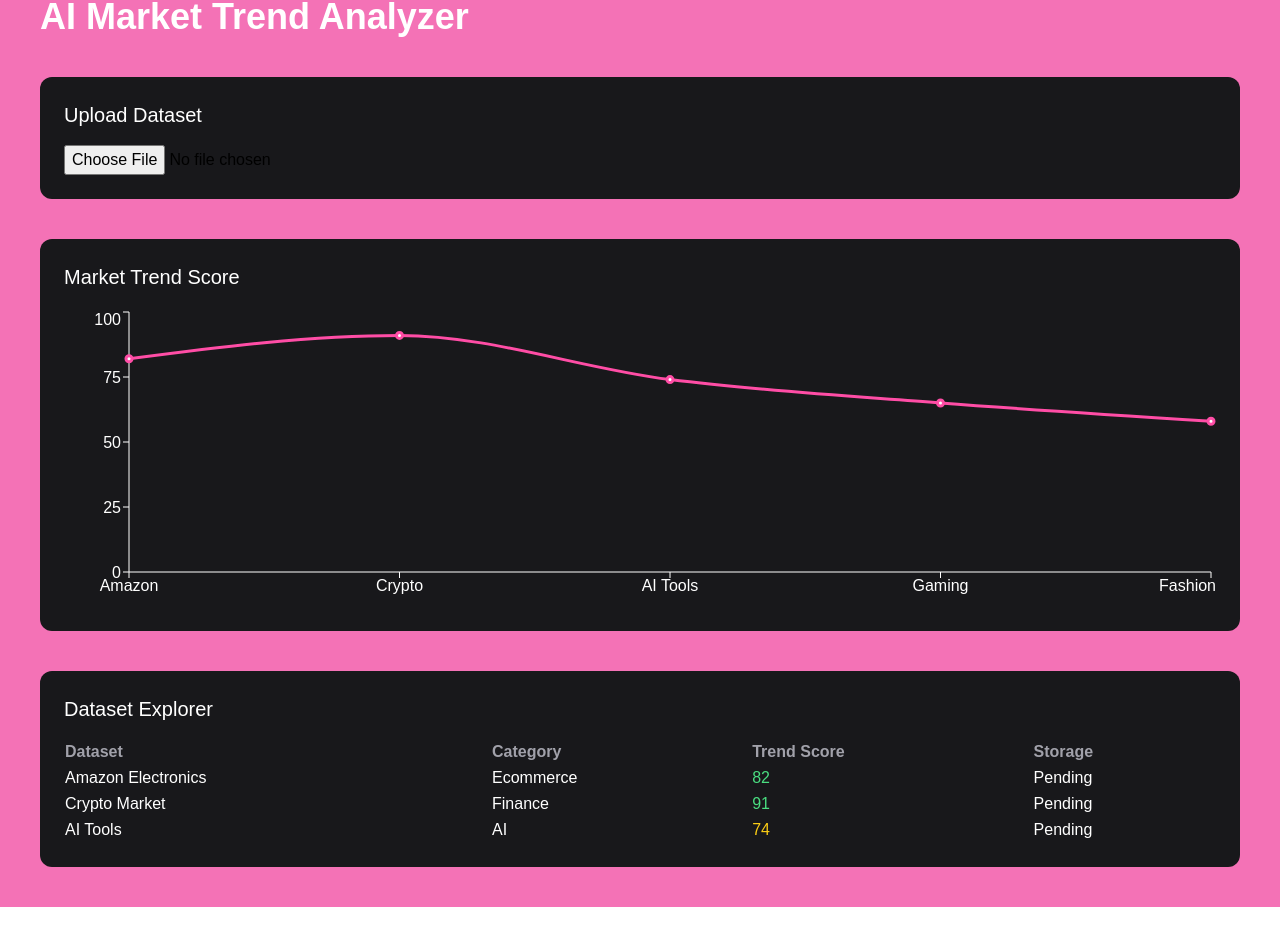
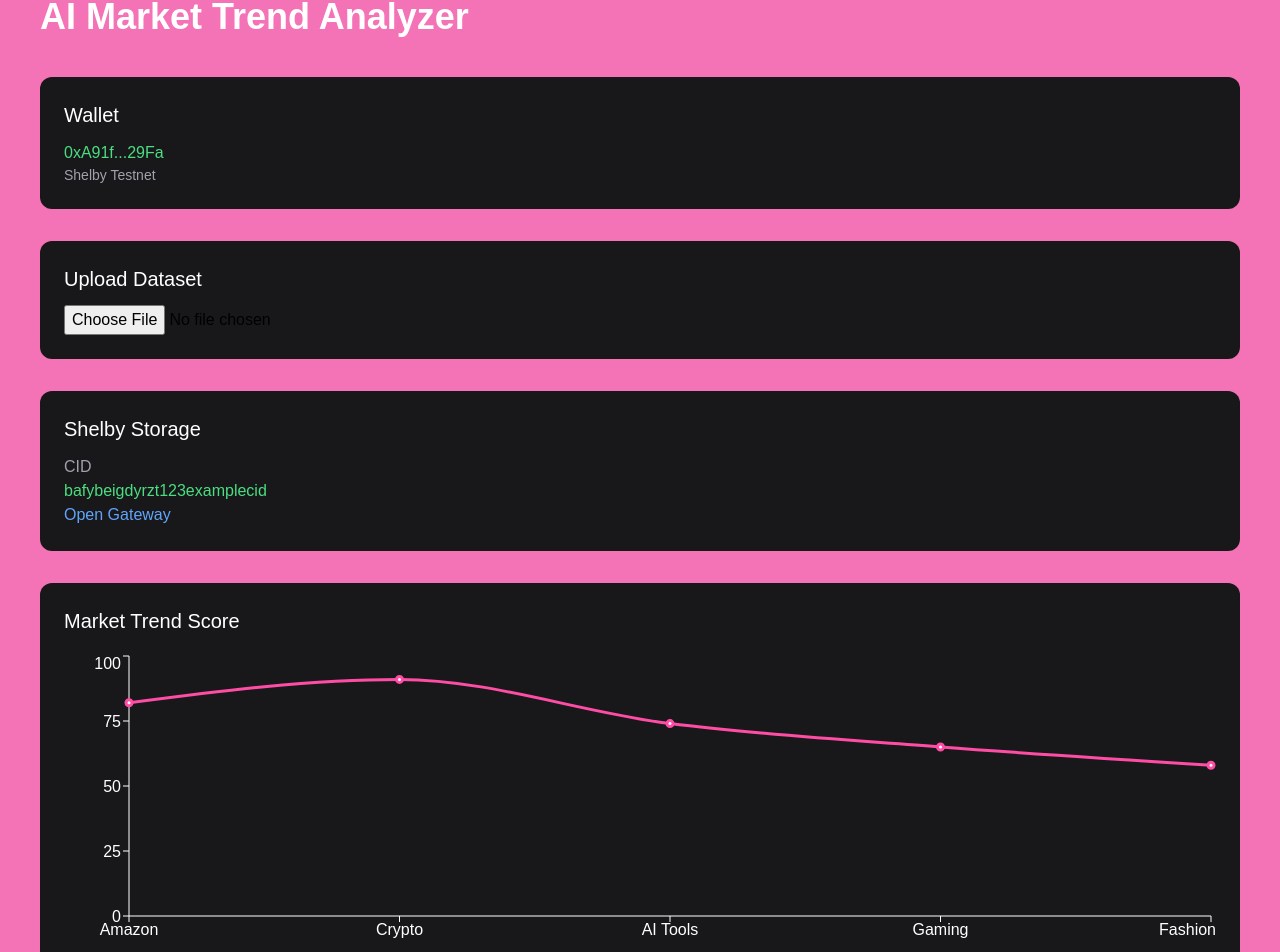
Before and after one commit to RUUUUUUUUUUUU/market-trend-analyzer, a Next.js app: page / in a window 1280 px wide. Shown: the part 43-995 px from the top of the page. Before the commit the page ends 950 px from the top, so only its background shows below. Built offline with nearby package versions, Linux system fonts and the light colour scheme.

Commit message:
dashboard upgrade

```diff
--- a/app/page.tsx
+++ b/app/page.tsx
@@ -1,112 +1,319 @@
 "use client"
 
+
+
 import { useState } from "react"
+
 import {
+
   LineChart,
+
   Line,
+
   XAxis,
+
   YAxis,
+
   Tooltip,
+
   ResponsiveContainer
+
 } from "recharts"
 
+
+
 const chartData = [
+
   { name: "Amazon", score: 82 },
+
   { name: "Crypto", score: 91 },
+
   { name: "AI Tools", score: 74 },
+
   { name: "Gaming", score: 65 },
+
   { name: "Fashion", score: 58 }
+
 ]
+
+
 
 export default function Home() {
 
-  const [file, setFile] = useState<File | null>(null)
+
+
+  const [file,setFile] = useState<File | null>(null)
+
+  const [cid,setCid] = useState("bafybeigdyrzt123examplecid")
+
+
+
+  const walletAddress = "0xA91f...29Fa"
+
+
 
   return (
+
     <div className="min-h-screen bg-pink-400 text-white p-10">
 
+
+
       <h1 className="text-4xl font-bold mb-10">
+
         AI Market Trend Analyzer
+
       </h1>
 
-      {/* Upload */}
-      <div className="bg-zinc-900 p-6 rounded-xl mb-10">
-        <h2 className="text-xl mb-4">Upload Dataset</h2>
+
+
+      {/* WALLET PANEL */}
+
+
+
+      <div className="bg-zinc-900 p-6 rounded-xl mb-8">
+
+        <h2 className="text-xl mb-3">Wallet</h2>
+
+        <p className="text-green-400">{walletAddress}</p>
+
+        <p className="text-zinc-400 text-sm">Shelby Testnet</p>
+
+      </div>
+
+
+
+
+
+      {/* UPLOAD */}
+
+
+
+      <div className="bg-zinc-900 p-6 rounded-xl mb-8">
+
+        <h2 className="text-xl mb-3">Upload Dataset</h2>
+
+
 
         <input
+
           type="file"
+
+          className="text-black"
+
           onChange={(e)=>setFile(e.target.files?.[0] || null)}
-          className="text-black"
+
         />
 
+
+
         {file && (
+
           <p className="mt-3 text-green-400">
+
             Dataset Ready: {file.name}
+
           </p>
+
         )}
+
       </div>
 
-      {/* Chart */}
-      <div className="bg-zinc-900 p-6 rounded-xl mb-10">
-        <h2 className="text-xl mb-4">Market Trend Score</h2>
+
+
+
+
+      {/* STORAGE */}
+
+
+
+      <div className="bg-zinc-900 p-6 rounded-xl mb-8">
+
+
+
+        <h2 className="text-xl mb-3">
+
+          Shelby Storage
+
+        </h2>
+
+
+
+        <p className="text-zinc-400">
+
+          CID
+
+        </p>
+
+
+
+        <p className="text-green-400 break-all">
+
+          {cid}
+
+        </p>
+
+
+
+        <a
+
+          className="text-blue-400"
+
+          href={`https://gateway.shelby.xyz/ipfs/${cid}`}
+
+          target="_blank"
+
+        >
+
+          Open Gateway
+
+        </a>
+
+
+
+      </div>
+
+
+
+
+
+      {/* CHART */}
+
+
+
+      <div className="bg-zinc-900 p-6 rounded-xl mb-8">
+
+
+
+        <h2 className="text-xl mb-4">
+
+          Market Trend Score
+
+        </h2>
+
+
 
         <ResponsiveContainer width="100%" height={300}>
+
           <LineChart data={chartData}>
+
             <XAxis dataKey="name" stroke="#fff"/>
+
             <YAxis stroke="#fff"/>
-            <Tooltip />
+
+            <Tooltip/>
+
             <Line type="monotone" dataKey="score" stroke="#ff4da6" strokeWidth={3}/>
+
           </LineChart>
+
         </ResponsiveContainer>
+
+
+
       </div>
 
-      {/* Table */}
+
+
+
+
+      {/* DATASET TABLE */}
+
+
+
       <div className="bg-zinc-900 p-6 rounded-xl">
 
+
+
         <h2 className="text-xl mb-4">
+
           Dataset Explorer
+
         </h2>
+
+
 
         <table className="w-full">
 
+
+
           <thead>
+
             <tr className="text-left text-zinc-400">
+
               <th>Dataset</th>
+
               <th>Category</th>
-              <th>Trend Score</th>
-              <th>Storage</th>
+
+              <th>Score</th>
+
+              <th>CID</th>
+
             </tr>
+
           </thead>
 
-          <tbody className="space-y-2">
+
+
+          <tbody>
+
+
 
             <tr>
+
               <td>Amazon Electronics</td>
+
               <td>Ecommerce</td>
+
               <td className="text-green-400">82</td>
-              <td>Pending</td>
+
+              <td className="text-zinc-400">bafy...</td>
+
             </tr>
 
+
+
             <tr>
+
               <td>Crypto Market</td>
+
               <td>Finance</td>
+
               <td className="text-green-400">91</td>
-              <td>Pending</td>
+
+              <td className="text-zinc-400">bafy...</td>
+
             </tr>
 
+
+
             <tr>
+
               <td>AI Tools</td>
+
               <td>AI</td>
+
               <td className="text-yellow-400">74</td>
-              <td>Pending</td>
+
+              <td className="text-zinc-400">bafy...</td>
+
             </tr>
+
+
 
           </tbody>
 
+
+
         </table>
+
+
 
       </div>
 
+
+
     </div>
+
   )
+
 }
```
